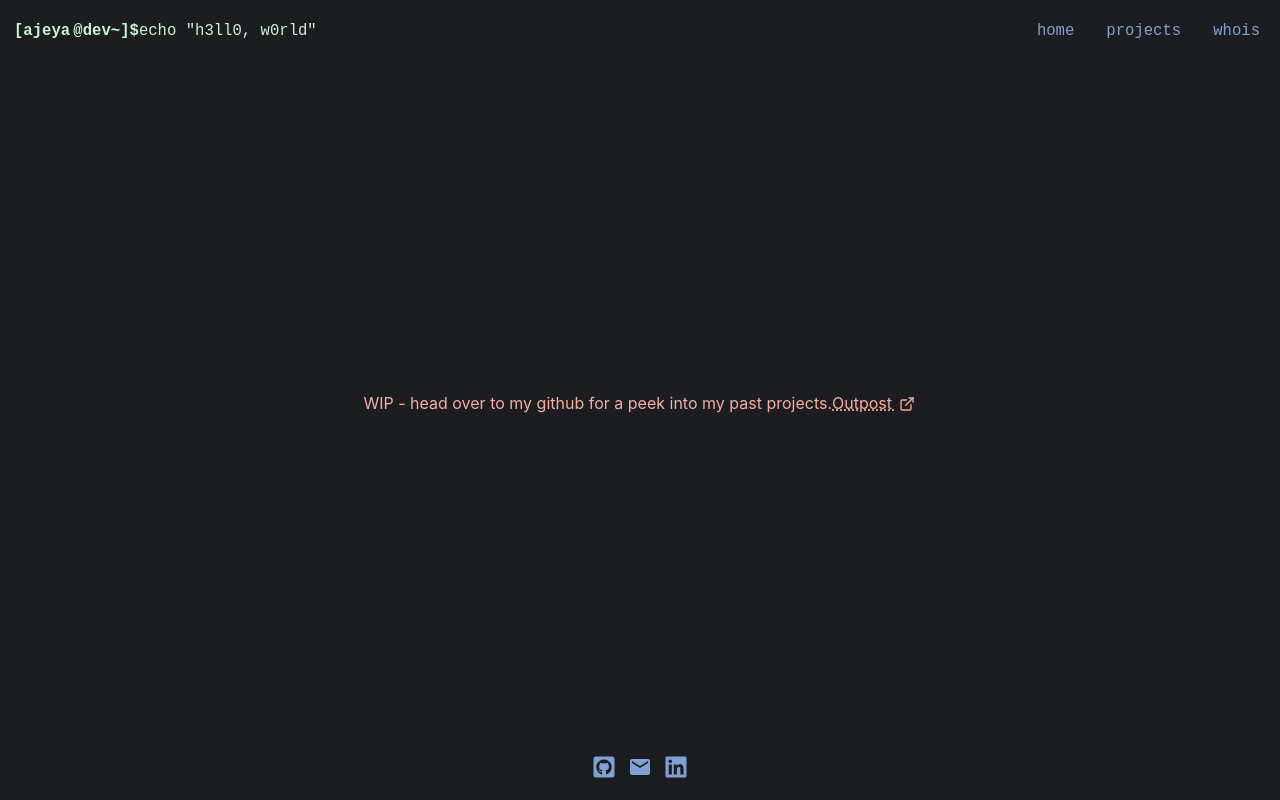
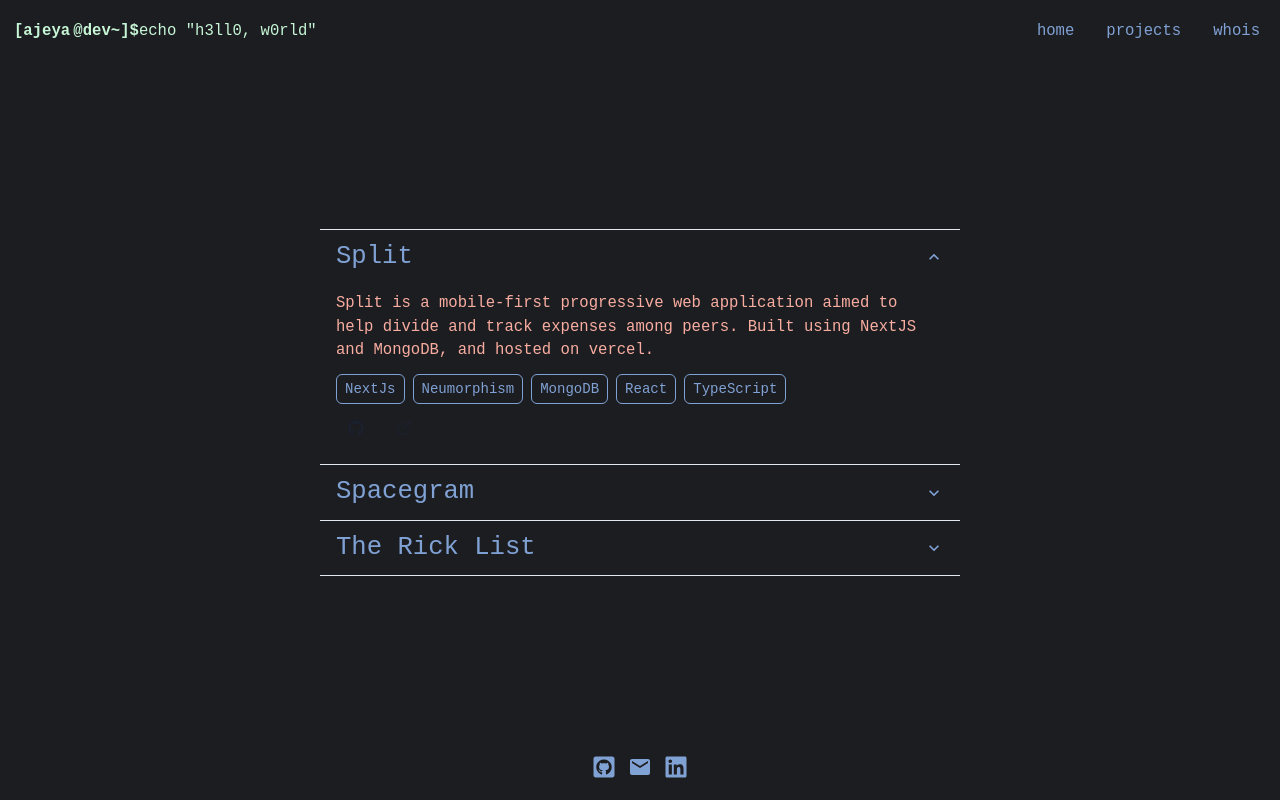
Before and after one commit to aj-ya/wyd, a Next.js app: page /projects in a window 1280 px wide. Built offline with nearby package versions, Linux system fonts and the light colour scheme.

Commit message:
added projects and who is sections

```diff
--- /dev/null
+++ b/components/accordianItem.tsx
@@ -0,0 +1,93 @@
+import NextLink from 'next/link';
+import {
+    Link,
+    HStack,
+    Text,
+    AccordionItem,
+    AccordionButton,
+    AccordionPanel,
+    AccordionIcon,
+    IconButton,
+    Box,
+    Tag,
+    VStack,
+    Flex,
+} from '@chakra-ui/react';
+import { FaGithub } from 'react-icons/fa';
+import { ExternalLinkIcon } from '@chakra-ui/icons';
+const Project = ({
+    projectDetails,
+    key,
+}: {
+    projectDetails: {
+        title: string;
+        repo: string;
+        deployment: string;
+        desc: string;
+        tags: string[];
+    };
+    key: string;
+}) => {
+    return (
+        <AccordionItem>
+            <h2>
+                <AccordionButton _hover={{ color: 'cooler.primary' }}>
+                    <Box
+                        flex="1"
+                        textAlign="left"
+                        fontSize={['1.2em', '1.4em', '1.6em']}
+                    >
+                        {projectDetails.title}
+                    </Box>
+                    <AccordionIcon _hover={{ color: 'cooler.primary' }} />
+                </AccordionButton>
+            </h2>
+            <AccordionPanel pb={4}>
+                <Text color={'cooler.text'}>{projectDetails.desc}</Text>
+                <VStack align={'start'} pt={3} spacing={1}>
+                    <Flex dir="row" gap={2} wrap="wrap">
+                        {projectDetails.tags.map((tag) => (
+                            <Tag
+                                key={tag}
+                                color="cooler.secondaryText"
+                                bg="transparent"
+                                borderColor={'cooler.text'}
+                                border="1px"
+                                _hover={{ color: 'cooler.primary' }}
+                                fontSize={['0.7em', '0.8em', '0.9em']}
+                                height="30px"
+                            >
+                                {tag}
+                            </Tag>
+                        ))}
+                    </Flex>
+                    <HStack align={'start'}>
+                        <NextLink href={projectDetails.repo} passHref>
+                            <Link rounded={'md'} target="_blank" isExternal>
+                                <IconButton
+                                    aria-label="Go To Repository"
+                                    bg={'transparent'}
+                                    _hover={{ color: 'cooler.primary' }}
+                                    icon={<FaGithub />}
+                                    size="md"
+                                />
+                            </Link>
+                        </NextLink>
+                        <NextLink href={projectDetails.deployment} passHref>
+                            <Link rounded={'md'} target="_blank" isExternal>
+                                <IconButton
+                                    aria-label="View Deployment"
+                                    bg={'transparent'}
+                                    _hover={{ color: 'cooler.primary' }}
+                                    icon={<ExternalLinkIcon />}
+                                    size="md"
+                                />
+                            </Link>
+                        </NextLink>
+                    </HStack>
+                </VStack>
+            </AccordionPanel>
+        </AccordionItem>
+    );
+};
+export default Project;
--- /dev/null
+++ b/lib/projects.json
@@ -0,0 +1,31 @@
+[
+    {
+        "title": "Split",
+        "desc": "Split is a mobile-first progressive web application aimed to help divide and track expenses among peers. Built using NextJS and MongoDB, and hosted on vercel.",
+        "repo": "https://github.com/aj-ya/split",
+        "deployment": "https://split-ecru.vercel.app",
+        "tags": ["NextJs", "Neumorphism", "MongoDB", "React", "TypeScript"]
+    },
+    {
+        "title": "Spacegram",
+        "desc": "A gallery of space pictures fetched from the NASA Astronomy Picture of the Day. Boasts search,like & share features.",
+        "repo": "https://github.com/aj-ya/spacegram",
+        "deployment": "https://spacegram-kohl.vercel.app/",
+        "tags": [
+            "NextJs",
+            "React",
+            "Chakra-UI",
+            "TypeScript",
+            "API",
+            "REST",
+            "DailyDev"
+        ]
+    },
+    {
+        "title": "The Rick List",
+        "desc": "A database of Ricks across universes. Maintained by the Council of Ricks!",
+        "repo": "https://github.com/aj-ya/TheRickList",
+        "deployment": "https://aj-ya.github.io/TheRickList",
+        "tags": ["React", "API", "GrapgQL", "DailyDev", "Javascript"]
+    }
+]
--- a/pages/projects.tsx
+++ b/pages/projects.tsx
@@ -1,8 +1,7 @@
-import { ExternalLinkIcon } from '@chakra-ui/icons';
-import { Box, Flex } from '@chakra-ui/react';
+import { Box, Flex, Accordion } from '@chakra-ui/react';
 import { NextPage } from 'next';
-import NextLink from 'next/link';
-import { Link } from '@chakra-ui/react';
+import Project from '../components/accordianItem';
+import ProjectData from '../lib/projects.json';
 const Projects: NextPage = () => {
     return (
         <Flex
@@ -10,19 +9,19 @@ const Projects: NextPage = () => {
             height="100%"
             alignItems={'center'}
             justifyContent={'center'}
+            color={'cooler.secondaryText'}
+            fontFamily={'monospace'}
+            fontSize={['1em', '1.1em', '1.2em']}
         >
-            WIP - head over to my github for a peek into my past projects.
-            <NextLink href="https://outpost.run" target={'_blank'} passHref>
-                <Link
-                    textDecoration={'underline'}
-                    textDecorationStyle={'dotted'}
-                    target={'_blank'}
-                    display={['block', 'inline']}
-                    color="cooler.text"
-                >
-                    Outpost <ExternalLinkIcon mx="2px" />
-                </Link>
-            </NextLink>
+            <Accordion
+                defaultIndex={[0]}
+                allowMultiple
+                width={['70%', '60%', '50%']}
+            >
+                {ProjectData.map((project) => (
+                    <Project key={project.title} projectDetails={project} />
+                ))}
+            </Accordion>
         </Flex>
     );
 };
```
Also changed, not shown: pages/whois.tsx (+100 -8 lines), public/pfp-github.jpeg (added).
